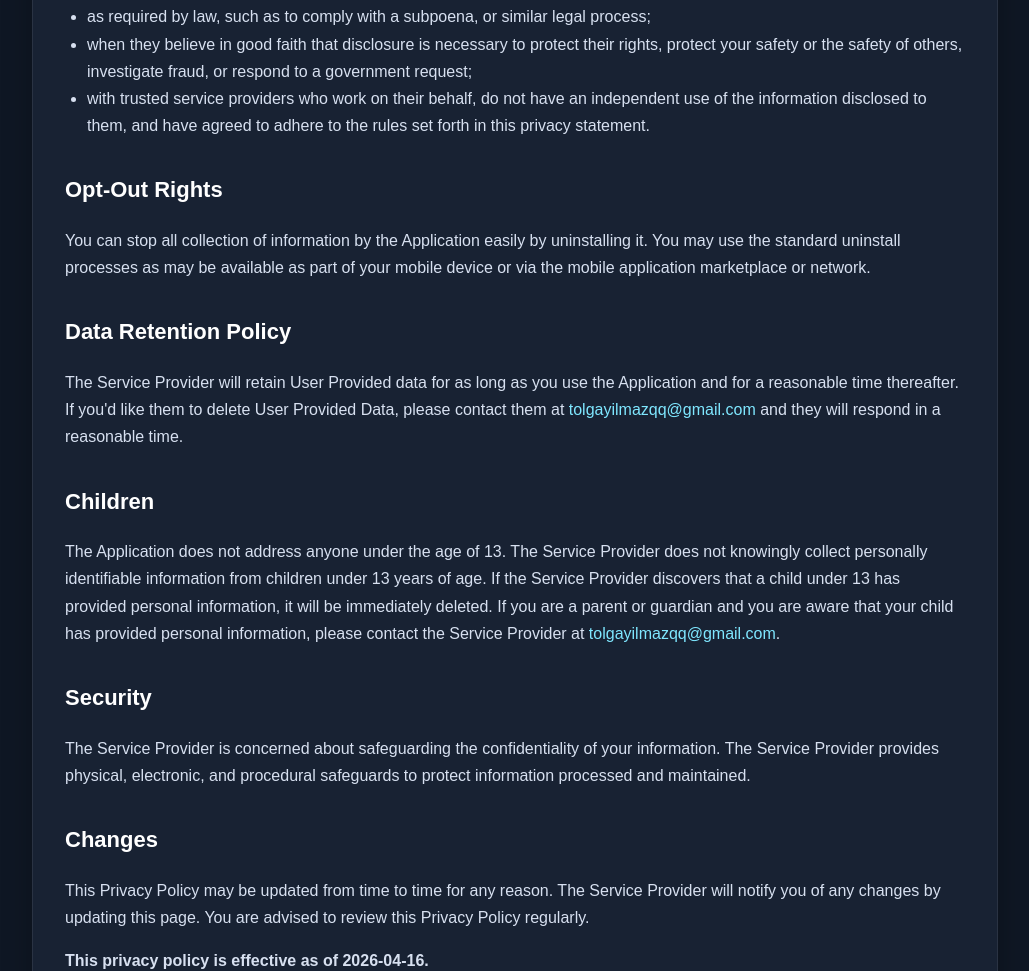
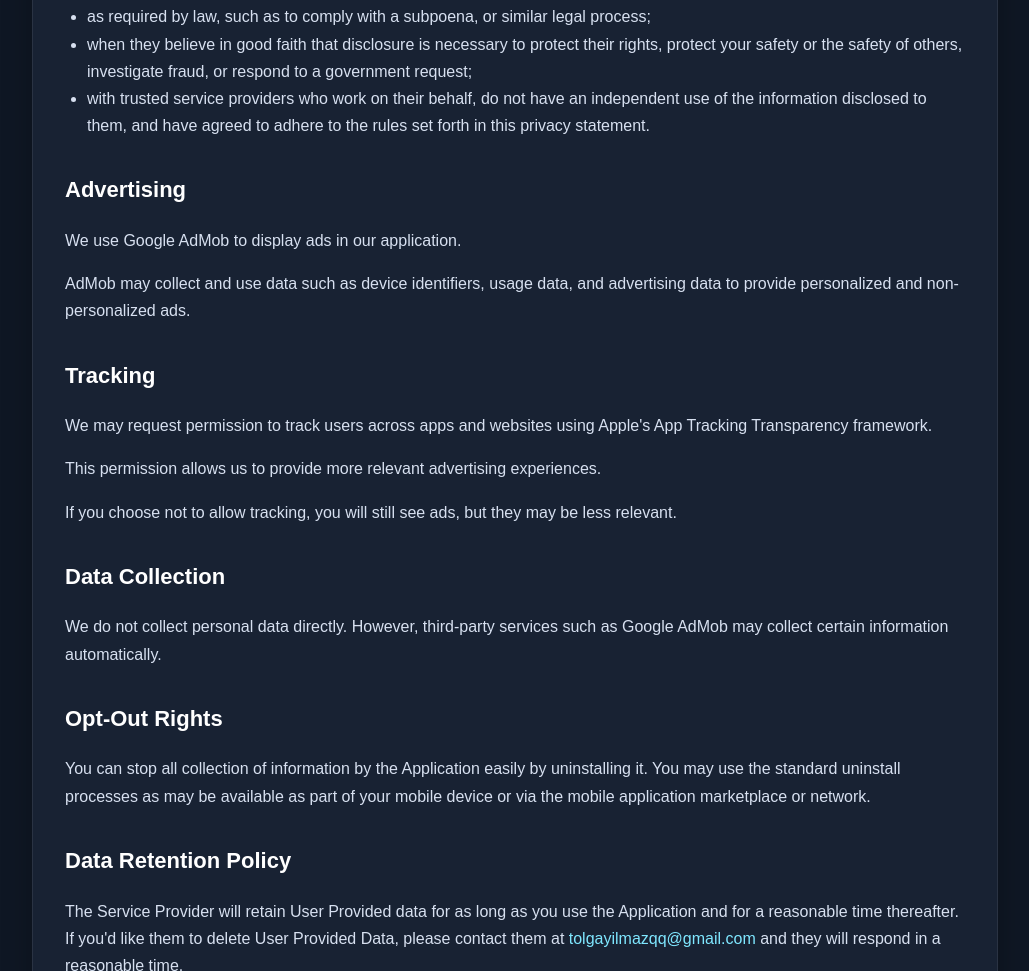
Before and after one commit to tytrgames/privacy-policy, a plain HTML site: page index.html in a window 1280 px wide. Shown: the part 938-1909 px from the top of the page, without its empty margins (125-1154 px from the left). Drawn offline with Linux system fonts and the light colour scheme.

Commit message:
Update index.html

```diff
--- a/index.html
+++ b/index.html
@@ -110,6 +110,18 @@
       <li>with trusted service providers who work on their behalf, do not have an independent use of the information disclosed to them, and have agreed to adhere to the rules set forth in this privacy statement.</li>
     </ul>
 
+    <h2>Advertising</h2>
+    <p>We use Google AdMob to display ads in our application.</p>
+    <p>AdMob may collect and use data such as device identifiers, usage data, and advertising data to provide personalized and non-personalized ads.</p>
+
+    <h2>Tracking</h2>
+    <p>We may request permission to track users across apps and websites using Apple's App Tracking Transparency framework.</p>
+    <p>This permission allows us to provide more relevant advertising experiences.</p>
+    <p>If you choose not to allow tracking, you will still see ads, but they may be less relevant.</p>
+
+    <h2>Data Collection</h2>
+    <p>We do not collect personal data directly. However, third-party services such as Google AdMob may collect certain information automatically.</p>
+
     <h2>Opt-Out Rights</h2>
     <p>
       You can stop all collection of information by the Application easily by uninstalling it.
```
